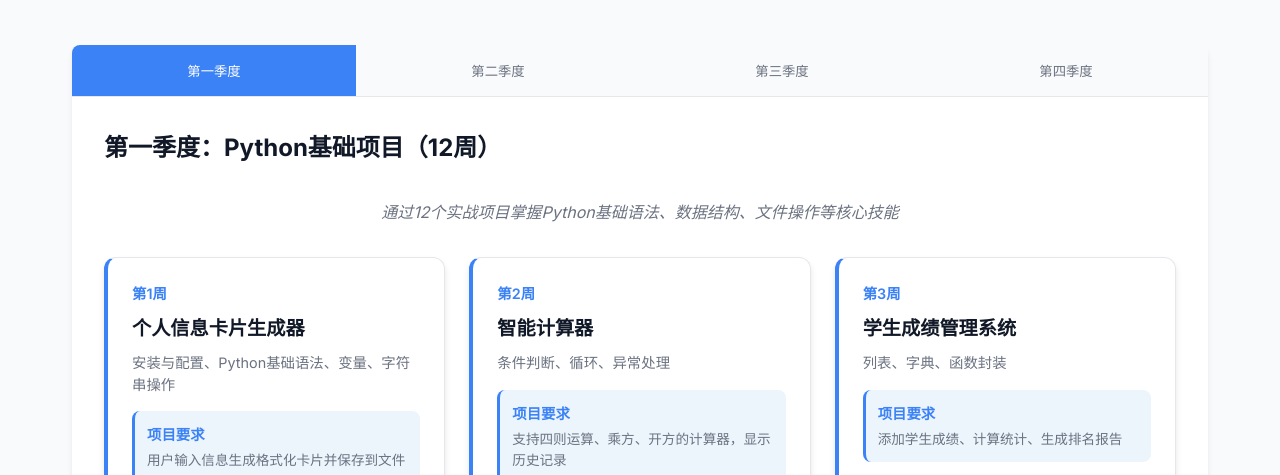
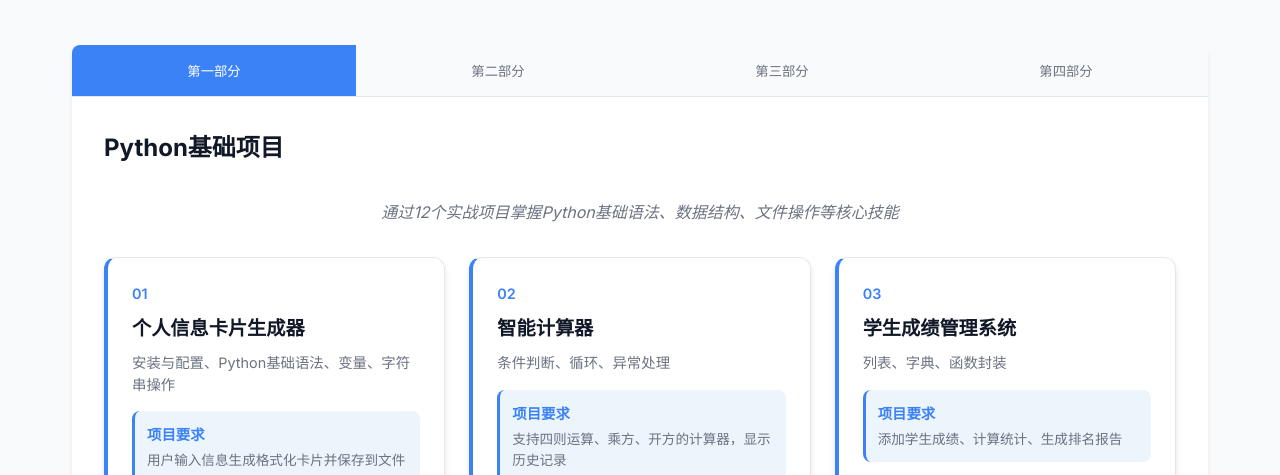
Before and after one commit to kw-96/PyBegin, a plain HTML site: page index.html in a window 1280 px wide. Both pictures are taken after a click on the link "学习目标". Shown: the part 255-730 px from the top of the page. Drawn offline with Linux system fonts and the light colour scheme.

Commit message:
refactor: 将项目学习计划由季度划分改为部分划分，简化标题和调整编号格式
1. 将导航标签从"第X季度"改为"第X部分"，移除标题中的时间周期表述
2. 简化每部分的标题描述，移除周数信息
3. 将项目编号从"第X周"格式改为双位数编号（如"01"、"02"）
4. 移除第四部分的最后一个项目（个人项目总结与展示）

```diff
--- a/index.html
+++ b/index.html
@@ -73,30 +73,30 @@
             </div>
             <div class="goals-container">
                 <div class="quarter-tabs">
-                    <button class="tab-btn active" data-quarter="1">第一季度</button>
-                    <button class="tab-btn" data-quarter="2">第二季度</button>
-                    <button class="tab-btn" data-quarter="3">第三季度</button>
-                    <button class="tab-btn" data-quarter="4">第四季度</button>
+                    <button class="tab-btn active" data-quarter="1">第一部分</button>
+                    <button class="tab-btn" data-quarter="2">第二部分</button>
+                    <button class="tab-btn" data-quarter="3">第三部分</button>
+                    <button class="tab-btn" data-quarter="4">第四部分</button>
                 </div>
                 <div class="goals-content">
                     <div class="quarter-content active" data-quarter="1">
-                        <h3>第一季度：Python基础项目（12周）</h3>
+                        <h3>Python基础项目</h3>
                         <p class="quarter-desc">通过12个实战项目掌握Python基础语法、数据结构、文件操作等核心技能</p>
                         <div class="goals-grid" id="quarter1Goals"></div>
                     </div>
                     <div class="quarter-content" data-quarter="2">
-                        <h3>第二季度：Web开发项目（13周）</h3>
+                        <h3>Web开发项目</h3>
                         <p class="quarter-desc">学习Flask框架，掌握Web开发、数据库操作、API设计等技能</p>
                         <div class="goals-grid" id="quarter2Goals"></div>
                     </div>
                     <div class="quarter-content" data-quarter="3">
-                        <h3>第三季度：桌面应用与数据科学（13周）</h3>
+                        <h3>桌面应用与数据科学</h3>
                         <p class="quarter-desc">开发GUI应用、学习数据分析、机器学习入门和自动化工具</p>
                         <div class="goals-grid" id="quarter3Goals"></div>
                     </div>
                     <div class="quarter-content" data-quarter="4">
-                        <h3>第四季度：综合项目与专业化（13周）</h3>
-                        <p class="quarter-desc">完成大型综合项目，深入专业领域，构建个人作品集</p>
+                        <h3>综合项目与专业化</h3>
+                        <p class="quarter-desc">完成大型综合项目，深入专业领域</p>
                         <div class="goals-grid" id="quarter4Goals"></div>
                     </div>
                 </div>
--- a/script.js
+++ b/script.js
@@ -17,7 +17,7 @@ let userBadges = [];
 const learningGoals = {
     1: [
         {
-            week: '第1周',
+            week: '01',
             title: '个人信息卡片生成器',
             description: '安装与配置、Python基础语法、变量、字符串操作',
             skills: ['Python安装配置', 'print()和input()', '字符串格式化', '基础文件操作'],
@@ -25,7 +25,7 @@ const learningGoals = {
             keyPoints: ['f-string格式化', '文件读写', '用户交互']
         },
         {
-            week: '第2周',
+            week: '02',
             title: '智能计算器',
             description: '条件判断、循环、异常处理',
             skills: ['if/elif/else条件判断', 'while循环', 'try/except异常处理', '列表存储历史'],
@@ -33,7 +33,7 @@ const learningGoals = {
             keyPoints: ['条件分支', '循环控制', '异常处理', '数据存储']
         },
         {
-            week: '第3周',
+            week: '03',
             title: '学生成绩管理系统',
             description: '列表、字典、函数封装',
             skills: ['列表和字典操作', '函数定义和调用', '数据统计和排序', '类的基础概念'],
@@ -41,7 +41,7 @@ const learningGoals = {
             keyPoints: ['数据结构', '函数封装', '统计计算', '面向对象初步']
         },
         {
-            week: '第4周',
+            week: '04',
             title: '密码管理器',
             description: '文件操作、加密、数据持久化',
             skills: ['CSV文件读写', '简单加密算法', '正则表达式验证', '安全性设计'],
@@ -49,7 +49,7 @@ const learningGoals = {
             keyPoints: ['文件操作', '数据加密', '输入验证', '安全编程']
         },
         {
-            week: '第5周',
+            week: '05',
             title: '待办事项管理器',
             description: 'JSON数据处理、日期时间操作',
             skills: ['JSON文件操作', 'datetime模块', '任务优先级', '数据过滤和搜索'],
@@ -57,7 +57,7 @@ const learningGoals = {
             keyPoints: ['JSON处理', '时间计算', '数据管理', '用户体验']
         },
         {
-            week: '第6周',
+            week: '06',
             title: '文件整理工具',
             description: 'os模块、文件系统操作',
             skills: ['os和pathlib模块', '文件批量操作', '目录遍历', '文件分类'],
@@ -65,7 +65,7 @@ const learningGoals = {
             keyPoints: ['文件系统', '批量处理', '正则匹配', '工具开发']
         },
         {
-            week: '第7周',
+            week: '07',
             title: '天气查询应用',
             description: 'API调用、JSON解析、网络编程',
             skills: ['requests库使用', 'API接口调用', 'JSON数据解析', '异常处理'],
@@ -73,7 +73,7 @@ const learningGoals = {
             keyPoints: ['网络请求', 'API使用', '数据解析', '外部服务集成']
         },
         {
-            week: '第8周',
+            week: '08',
             title: '词汇学习系统',
             description: '随机算法、数据统计、学习记录',
             skills: ['random模块使用', '学习算法', '进度跟踪', '数据可视化基础'],
@@ -81,7 +81,7 @@ const learningGoals = {
             keyPoints: ['随机选择', '学习算法', '进度追踪', '用户激励']
         },
         {
-            week: '第9周',
+            week: '09',
             title: '简易博客系统',
             description: '模板系统、静态网站生成',
             skills: ['Jinja2模板', 'HTML生成', '文章管理', '静态部署'],
@@ -89,7 +89,7 @@ const learningGoals = {
             keyPoints: ['模板引擎', 'HTML生成', '内容管理', '静态部署']
         },
         {
-            week: '第10周',
+            week: '10',
             title: '图片处理工具',
             description: 'PIL库使用、图像处理基础',
             skills: ['PIL/Pillow库', '图像尺寸调整', '水印添加', '批量处理'],
@@ -97,7 +97,7 @@ const learningGoals = {
             keyPoints: ['图像处理', '批量操作', '文件转换', '图形编程']
         },
         {
-            week: '第11周',
+            week: '11',
             title: '数据分析工具',
             description: 'pandas基础、数据清洗',
             skills: ['pandas基础操作', 'CSV数据处理', '数据清洗', '简单统计'],
@@ -105,7 +105,7 @@ const learningGoals = {
             keyPoints: ['数据处理', '统计分析', '报告生成', '数据科学入门']
         },
         {
-            week: '第12周',
+            week: '12',
             title: '游戏：猜数字Plus',
             description: '游戏逻辑、用户体验、综合应用',
             skills: ['游戏逻辑设计', '难度调节', '游戏记录', '用户界面优化'],
@@ -115,7 +115,7 @@ const learningGoals = {
     ],
     2: [
         {
-            week: '第13周',
+            week: '01',
             title: 'Flask基础：个人主页',
             description: 'Web框架入门、路由、模板',
             skills: ['Flask框架基础', '路由设计', 'Jinja2模板', '静态文件处理'],
@@ -123,7 +123,7 @@ const learningGoals = {
             keyPoints: ['Web框架', '路由系统', '模板渲染', 'HTTP协议']
         },
         {
-            week: '第14周',
+            week: '02',
             title: 'Web表单与用户输入',
             description: '表单处理、数据验证、用户交互',
             skills: ['HTML表单', 'Flask-WTF', '数据验证', '表单安全'],
@@ -131,7 +131,7 @@ const learningGoals = {
             keyPoints: ['表单处理', '数据验证', 'CSRF保护', '用户输入安全']
         },
         {
-            week: '第15周',
+            week: '03',
             title: 'SQLite数据库集成',
             description: '数据库基础、ORM、数据持久化',
             skills: ['SQLite数据库', 'SQLAlchemy ORM', '数据模型设计', 'CRUD操作'],
@@ -139,7 +139,7 @@ const learningGoals = {
             keyPoints: ['数据库设计', 'ORM使用', '数据关系', '持久化存储']
         },
         {
-            week: '第16周',
+            week: '04',
             title: '博客系统：文章管理',
             description: '内容管理、分页、搜索功能',
             skills: ['文章CRUD', '分页显示', '搜索功能', '富文本编辑'],
@@ -147,7 +147,7 @@ const learningGoals = {
             keyPoints: ['内容管理', '分页实现', '搜索算法', '用户体验']
         },
         {
-            week: '第17周',
+            week: '05',
             title: '用户认证系统',
             description: '登录注册、会话管理、权限控制',
             skills: ['用户认证', '会话管理', '密码加密', '权限装饰器'],
@@ -155,7 +155,7 @@ const learningGoals = {
             keyPoints: ['身份认证', '会话安全', '权限控制', '安全编程']
         },
         {
-            week: '第18周',
+            week: '06',
             title: 'RESTful API开发',
             description: 'API设计、JSON数据、接口文档',
             skills: ['REST API设计', 'JSON响应', 'HTTP状态码', 'API文档'],
@@ -163,7 +163,7 @@ const learningGoals = {
             keyPoints: ['API设计', 'RESTful规范', '接口测试', '文档编写']
         },
         {
-            week: '第19周',
+            week: '07',
             title: '文件上传与处理',
             description: '文件上传、图片处理、安全验证',
             skills: ['文件上传', '文件验证', '图片缩放', '安全检查'],
@@ -171,7 +171,7 @@ const learningGoals = {
             keyPoints: ['文件处理', '安全验证', '图片处理', '存储管理']
         },
         {
-            week: '第20周',
+            week: '08',
             title: '实时聊天室',
             description: 'WebSocket、实时通信、消息系统',
             skills: ['WebSocket协议', 'Socket.IO', '实时通信', '消息广播'],
@@ -179,7 +179,7 @@ const learningGoals = {
             keyPoints: ['实时通信', 'WebSocket', '并发处理', '用户体验']
         },
         {
-            week: '第21周',
+            week: '09',
             title: '数据可视化面板',
             description: '图表生成、数据展示、前端集成',
             skills: ['Chart.js集成', '数据图表', '前端交互', '动态更新'],
@@ -187,7 +187,7 @@ const learningGoals = {
             keyPoints: ['数据可视化', '前端集成', '交互设计', '实时更新']
         },
         {
-            week: '第22周',
+            week: '10',
             title: '在线投票系统',
             description: '投票逻辑、统计分析、防刷票',
             skills: ['投票逻辑', '结果统计', '防重复投票', '数据分析'],
@@ -195,7 +195,7 @@ const learningGoals = {
             keyPoints: ['业务逻辑', '数据统计', '安全防护', '结果展示']
         },
         {
-            week: '第23周',
+            week: '11',
             title: '邮件发送系统',
             description: 'SMTP协议、邮件模板、批量发送',
             skills: ['SMTP配置', '邮件模板', '附件处理', '发送队列'],
@@ -203,7 +203,7 @@ const learningGoals = {
             keyPoints: ['邮件协议', '模板系统', '任务队列', '异步处理']
         },
         {
-            week: '第24周',
+            week: '12',
             title: '网站部署与优化',
             description: '服务器部署、性能优化、监控',
             skills: ['服务器配置', 'Gunicorn部署', 'Nginx配置', '性能监控'],
@@ -211,7 +211,7 @@ const learningGoals = {
             keyPoints: ['服务器部署', '性能优化', '安全配置', '运维基础']
         },
         {
-            week: '第25周',
+            week: '13',
             title: '综合项目：在线商城',
             description: '电商系统、购物车、订单管理',
             skills: ['电商逻辑', '购物车设计', '订单系统', '支付集成'],
@@ -221,7 +221,7 @@ const learningGoals = {
     ],
     3: [
         {
-            week: '第26周',
+            week: '01',
             title: 'Tkinter桌面应用：计算器',
             description: 'GUI编程基础、事件处理、界面设计',
             skills: ['Tkinter基础', '组件使用', '事件绑定', '布局管理'],
@@ -229,7 +229,7 @@ const learningGoals = {
             keyPoints: ['GUI编程', '事件处理', '界面设计', '桌面应用']
         },
         {
-            week: '第27周',
+            week: '02',
             title: '文本编辑器',
             description: '文件操作、菜单系统、快捷键',
             skills: ['菜单栏设计', '文件对话框', '快捷键绑定', '文本处理'],
@@ -237,7 +237,7 @@ const learningGoals = {
             keyPoints: ['菜单系统', '文件对话框', '快捷键', '用户体验']
         },
         {
-            week: '第28周',
+            week: '03',
             title: '系统监控工具',
             description: '系统信息获取、实时监控、数据展示',
             skills: ['psutil库使用', '系统信息', '实时更新', '图表显示'],
@@ -245,7 +245,7 @@ const learningGoals = {
             keyPoints: ['系统编程', '实时监控', '数据可视化', '性能分析']
         },
         {
-            week: '第29周',
+            week: '04',
             title: 'PyQt应用：音乐播放器',
             description: 'PyQt框架、多媒体处理、现代GUI',
             skills: ['PyQt5/6基础', '音频处理', '播放列表', '界面美化'],
@@ -253,7 +253,7 @@ const learningGoals = {
             keyPoints: ['PyQt框架', '多媒体', '现代界面', '用户体验']
         },
         {
-            week: '第30周',
+            week: '05',
             title: '数据采集爬虫',
             description: '网络爬虫、数据提取、反爬虫处理',
             skills: ['requests和BeautifulSoup', '数据提取', '反爬虫', '数据存储'],
@@ -261,7 +261,7 @@ const learningGoals = {
             keyPoints: ['网络爬虫', '数据提取', '反爬处理', '数据清洗']
         },
         {
-            week: '第31周',
+            week: '06',
             title: 'Excel数据分析',
             description: 'pandas高级应用、数据透视表、可视化',
             skills: ['pandas高级操作', '数据透视表', 'matplotlib绘图', '报告生成'],
@@ -269,7 +269,7 @@ const learningGoals = {
             keyPoints: ['数据分析', '透视表', '数据可视化', '报告生成']
         },
         {
-            week: '第32周',
+            week: '07',
             title: '机器学习入门：房价预测',
             description: 'scikit-learn基础、线性回归、模型评估',
             skills: ['scikit-learn基础', '数据预处理', '线性回归', '模型评估'],
@@ -277,7 +277,7 @@ const learningGoals = {
             keyPoints: ['机器学习', '数据预处理', '模型训练', '预测评估']
         },
         {
-            week: '第33周',
+            week: '08',
             title: '图像识别：手写数字',
             description: '深度学习基础、神经网络、TensorFlow',
             skills: ['TensorFlow基础', '神经网络', '图像预处理', '模型训练'],
@@ -285,7 +285,7 @@ const learningGoals = {
             keyPoints: ['深度学习', '神经网络', '图像处理', '模型应用']
         },
         {
-            week: '第34周',
+            week: '09',
             title: '股票分析工具',
             description: '金融数据获取、技术指标、趋势分析',
             skills: ['金融数据API', '技术指标计算', '趋势分析', '投资策略'],
@@ -293,7 +293,7 @@ const learningGoals = {
             keyPoints: ['金融数据', '技术分析', '趋势预测', '量化分析']
         },
         {
-            week: '第35周',
+            week: '10',
             title: '自动化测试框架',
             description: 'pytest框架、单元测试、自动化测试',
             skills: ['pytest使用', '测试用例设计', '测试报告', '持续集成'],
@@ -301,7 +301,7 @@ const learningGoals = {
             keyPoints: ['自动化测试', '测试框架', '测试设计', '质量保证']
         },
         {
-            week: '第36周',
+            week: '11',
             title: '微信机器人',
             description: '微信API、自动回复、智能对话',
             skills: ['微信API使用', '自然语言处理', '自动回复', '智能对话'],
@@ -309,7 +309,7 @@ const learningGoals = {
             keyPoints: ['API集成', '自然语言', '自动化', '智能交互']
         },
         {
-            week: '第37周',
+            week: '12',
             title: '区块链简单实现',
             description: '区块链原理、加密算法、分布式系统',
             skills: ['区块链概念', '哈希算法', '数字签名', '共识机制'],
@@ -317,7 +317,7 @@ const learningGoals = {
             keyPoints: ['区块链', '加密技术', '分布式', '数据结构']
         },
         {
-            week: '第38周',
+            week: '13',
             title: 'DevOps工具：部署脚本',
             description: '自动化部署、服务器管理、运维工具',
             skills: ['自动化脚本', '服务器操作', '部署流程', '监控告警'],
@@ -327,7 +327,7 @@ const learningGoals = {
     ],
     4: [
         {
-            week: '第39-42周',
+            week: '01',
             title: '企业级Web应用开发',
             description: '大型Web应用、微服务架构、高并发处理',
             skills: ['Django框架', '微服务设计', 'Redis缓存', '消息队列', '负载均衡'],
@@ -335,7 +335,7 @@ const learningGoals = {
             keyPoints: ['企业级架构', '高并发处理', '缓存策略', '系统优化']
         },
         {
-            week: '第43-46周',
+            week: '02',
             title: '人工智能应用开发',
             description: '深度学习应用、计算机视觉、自然语言处理',
             skills: ['TensorFlow/PyTorch', 'OpenCV', 'NLTK', '模型部署', 'GPU计算'],
@@ -343,20 +343,12 @@ const learningGoals = {
             keyPoints: ['AI算法应用', '模型训练', '实时处理', '用户交互']
         },
         {
-            week: '第47-50周',
+            week: '03',
             title: '大数据处理平台',
             description: '数据工程、ETL流程、数据仓库、可视化面板',
             skills: ['Apache Spark', 'ETL设计', '数据仓库', '实时流处理', 'BI工具'],
             project: '企业数据分析平台，支持多数据源、实时分析、报表生成',
             keyPoints: ['大数据处理', '实时计算', '数据建模', '商业智能']
-        },
-        {
-            week: '第51-52周',
-            title: '个人项目总结与展示',
-            description: '项目整理、技术分享、职业规划',
-            skills: ['项目文档', '技术演讲', '代码重构', '开源贡献'],
-            project: '个人作品集网站，技术博客，开源项目贡献',
-            keyPoints: ['项目展示', '技术分享', '个人品牌', '职业发展']
         }
     ]
 };
```
